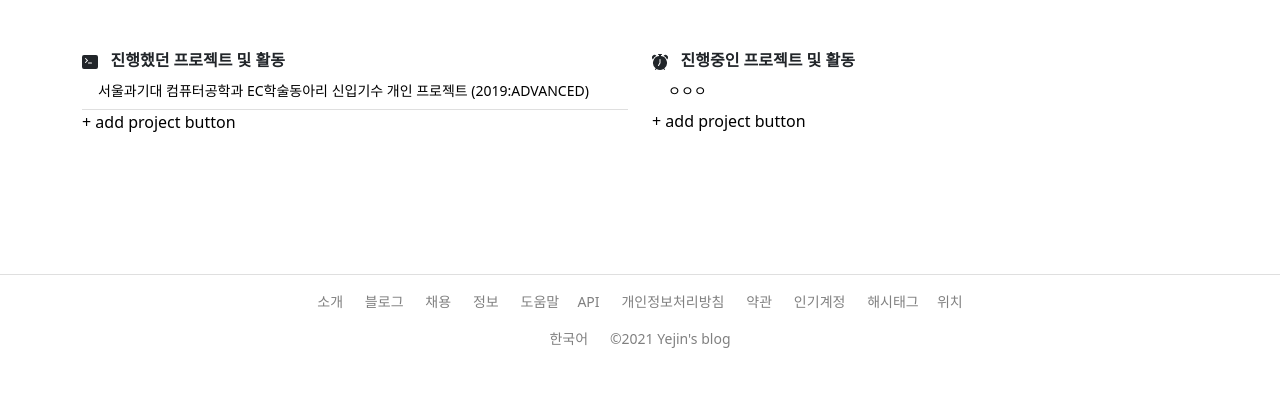
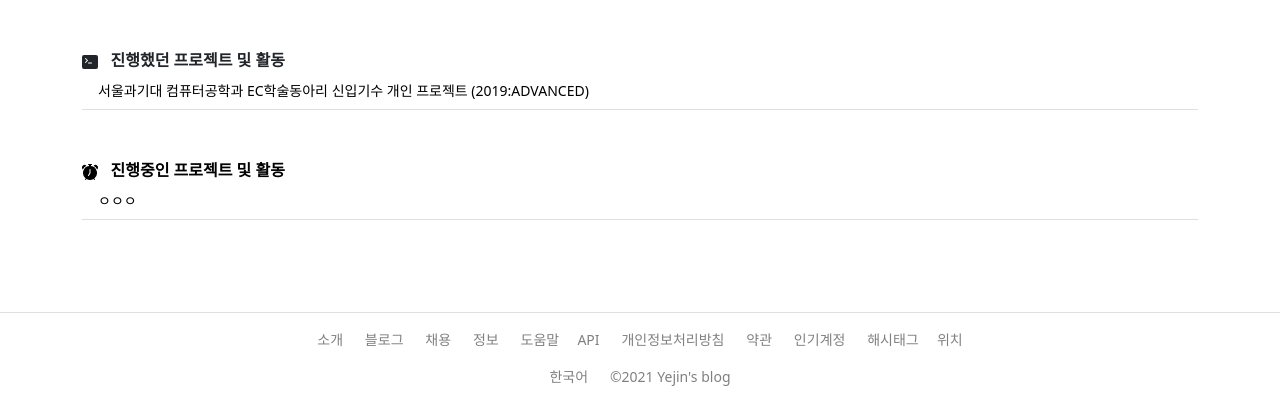
Before and after one commit to yexjin/blog_with_Django, a Django app: page /project/ in a window 1280 px wide. Shown: the part 56-476 px from the top of the page. Run offline with Django 3.2, Linux system fonts and the light colour scheme; data comes from the database, SQL or seed files in the repository; both versions use the stored data as it was after the commit.

Commit message:
[FIX] Project, Projecting 불필요한 실습 연습코드 삭제 + Project DB 연결

```diff
--- a/Blog/yejinblog/models.py
+++ b/Blog/yejinblog/models.py
@@ -4,6 +4,7 @@
      # 필요한 필드와 필드 옵션은 그때그때 검색해서 찾는게 더 낫당
     title = models.CharField(max_length=200)
     project_name = models.CharField(max_length=100)
+    project_link = models.URLField(blank=True, null = True)
     pub_date = models.DateTimeField()    # 날짜와 시간을 정해주는 필드
     body = models.TextField()     # 본문 (제한없는 text 필드)
     img = models.ImageField(upload_to = "detail/", blank = True, null = True)
--- a/Blog/yejinblog/templates/comment.html
+++ /dev/null
@@ -1 +0,0 @@
-<h1>hi<h1>
--- a/Blog/yejinblog/templates/detail.html
+++ b/Blog/yejinblog/templates/detail.html
@@ -8,6 +8,7 @@
     <div>
     {{project.project_name}}
     {{project.pub_date}}
+    {{project.project_link}}
 </div>
 <hr>
 {% if project.img %}
@@ -15,9 +16,4 @@
     {% endif %}
    <p> {{project.body}}</p>
 
-
-   <a href="{%url 'project' %}">확인</a>
-   <a href="{%url 'edit' project.id%}">수정하기</a>
-   <a href="{%url 'delete' project.id%}">삭제하기</a>
-
 {% endblock %}
--- a/Blog/yejinblog/templates/detail_projecting.html
+++ b/Blog/yejinblog/templates/detail_projecting.html
@@ -17,9 +17,5 @@
 </div>
 <hr>
    <p> {{project_ing.body_ing}}</p>
-
-   <a href="{% url 'project' %}">확인</a>
-
-   <a href="{%url 'delete_projecting' project_ing.id%}">삭제하기</a>
 </body>
 </html>
--- a/Blog/yejinblog/templates/project.html
+++ b/Blog/yejinblog/templates/project.html
@@ -15,9 +15,6 @@
                 <li class="list-group-item"><a href="{%url 'detail' project.id%}">{{project.title}}</li>
                 {% endfor %}
               </ul>
-              <div>
-                        <a href="{%url 'new'%}"> + add project button</a>
-                    </div>
               <br /><br />
           </div>
 
@@ -29,12 +26,9 @@
               <br />
               <ul class="list-group list-group-flush">
               {% for project_ing in projects_ing %}
-                <li class="list-group-item"><a href="{%url 'detail_projecting' project_ing.id%}">{{project_ing.title_ing}}</a></li>
+                <li class="list-group-item"><a href="{%url 'detail_projecting' project_ing.id%}">{{project_ing.title_ing}}</li>
                {% endfor %}
                </ul>
-               <div>
-                        <a href="{%url 'new_projecting'%}"> + add project button</a>
-                    </div>
           </div>
 
 
--- a/Blog/yejinblog/urls.py
+++ b/Blog/yejinblog/urls.py
@@ -10,17 +10,7 @@
 
     path('project/',views.project, name="project"),
     path('<str:id>', views.detail, name="detail"),
-    path('create_project/',views.create, name="create"),
-    path('new/',views.new,name="new"),
-    path('delete/<str:id>', views.delete, name="delete"),
-    path('edit/<str:id>', views.edit, name="edit"),
-    path('update/<str:id>', views.update, name="update"),
-
-
     path('<str:id>', views.detail_projecting, name="detail_projecting"),
-    path('create_projecting/', views.create_projecting, name="create_projecting"),
-    path('new_projecting/',views.new_projecting, name="new_projecting"),
-    path('delete_projecting/<str:id>', views.delete_projecting, name="delete_projecting"),
 
     path('study/', views.study, name="study"),
 ]
--- a/Blog/yejinblog/views.py
+++ b/Blog/yejinblog/views.py
@@ -6,9 +6,9 @@
 from .forms import ProjectingForm
 
 def main(request):
-    projects = Project.objects.all()
-    projects_ing = Project_ing.objects.all()
-    studies = Study.objects.all()
+    projects = Project.objects.all().order_by('-id')
+    projects_ing = Project_ing.objects.all().order_by('-id')
+    studies = Study.objects.all().order_by('-id')
     if request.method == "POST":
         text = request.POST.get('text_input') # post method를 사용해서 text_input을 가져오자(Get)
         word_list = text.split(' ')
@@ -45,72 +45,14 @@
     projects_ing = Project_ing.objects.all()
     return render(request,'project.html', {'projects':projects, 'projects_ing':projects_ing})
 
-def new(request):
-    return render(request, 'create_project.html')
-
-
 def detail(request, id):
     project = get_object_or_404(Project,pk = id)
     return render(request, 'detail.html', {'project':project})
 
-def create(request):
-    # 블로그 객체 만들기
-    new_project = Project()
-
-    # new.html에서 정보 가져와서(request.POST), 할당하기
-    new_project.title = request.POST['title']
-    new_project.project_name= request.POST['project_name']
-    new_project.body = request.POST['body']
-    new_project.img = request.FILES['image']
-    new_project.pub_date = timezone.now()     # 현재 시각을 나타내줌.
-    new_project.save() # 이거 해주깅!
-
-    #여기서는 render을 사용하지 않는다. 원래 페이지로 돌아가야함!
-    #새로만든 new_blog의 detail로 이동! (새로운 객체의 아이디를 보내줘야함. )
-    return redirect('detail', new_project.id)
-
-def edit(request, id):
-    edit_projects = Project.objects.get(id=id)
-    return render(request, 'edit_project.html', {'project':edit_projects})
-
-def update(request, id):
-    update_project = Project.objects.get(id = id)
-    update_project.title = request.POST['title']
-    update_project.project_name = request.POST['project_name']
-    update_project.body = request.POST['body']
-    update_project.img = request.FILES['image']
-    update_project.pub_date = timezone.now()
-    update_project.save()
-    return redirect('detail', update_project.id)
-
-def delete(request, id):
-    delete_project = Project.objects.get(id=id)
-    delete_project.delete()
-    return redirect('project')
-
 ######### 진행중인 프로젝트
-def new_projecting(request):
-    project_form = ProjectingForm()
-    return render(request, 'create_projecting.html',{'project_form':project_form})
-
 def detail_projecting(request, id):
     project_ing = get_object_or_404(Project,pk = id)
     return render(request, 'detail_projecting.html', {'project_ing':project_ing})
-
-
-def create_projecting(request):
-    project_form = ProjectingForm(request.POST)
-    if project_form.is_valid():   #유효성 검사
-        new_projecting = project_form.save(commit=False) #임시 저장
-        new_projecting.pub_date_ing = timezone.now()
-        new_projecting.save()
-        return redirect('detail_projecting', new_projecting.id)
-    return redirect('project')
-
-def delete_projecting(request, id):
-    delete_projecting = Project_ing.objects.get(id=id)
-    delete_projecting.delete()
-    return redirect('project')
 
 #### Study
 def study(request):
```
Also changed, not shown: Blog/yejinblog/templates/create_project.html (deleted, +0 -19 lines), Blog/yejinblog/templates/create_projecting.html (deleted, +0 -8 lines), Blog/yejinblog/templates/edit_project.html (deleted, +0 -19 lines), Blog/db.sqlite3, Blog/media/detail/스크린샷_2021-07-09_오후_1.52.21.png (added), Blog/yejinblog/migrations/0006_project_project_link.py (added).
